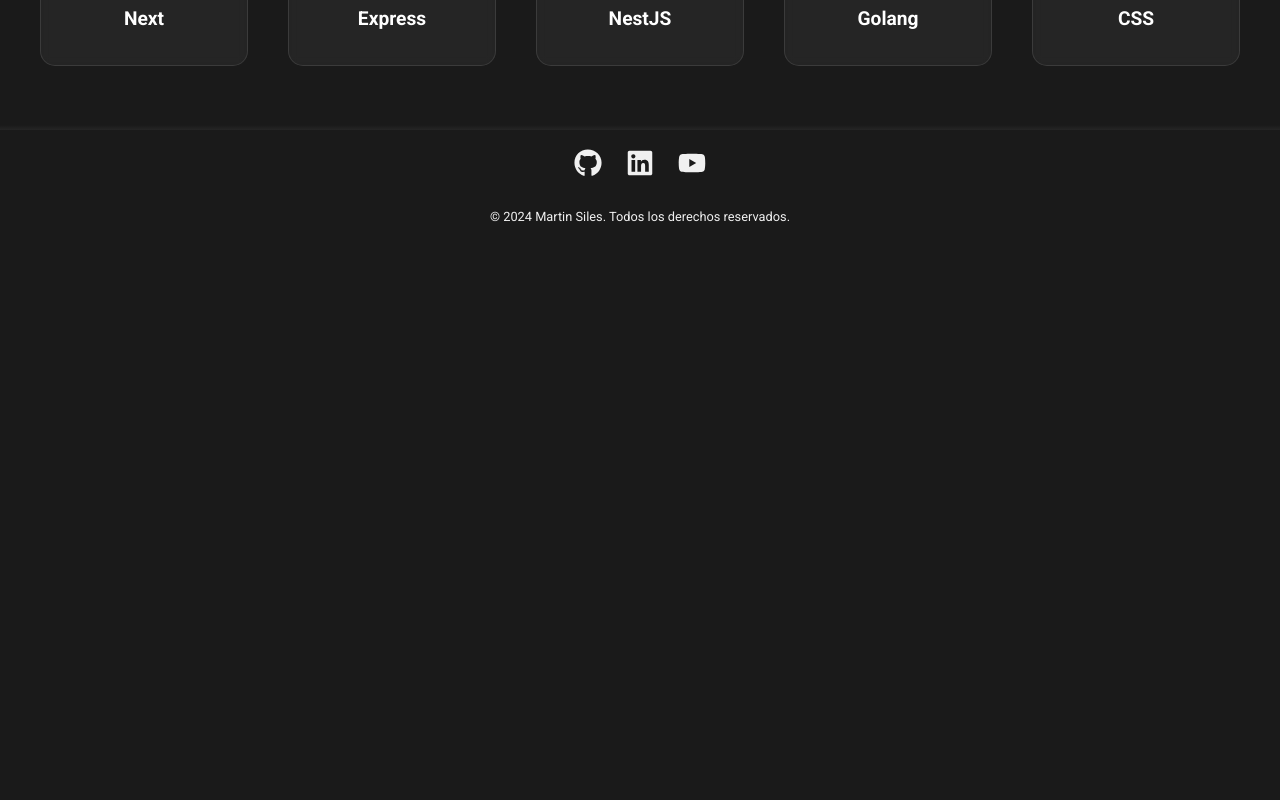
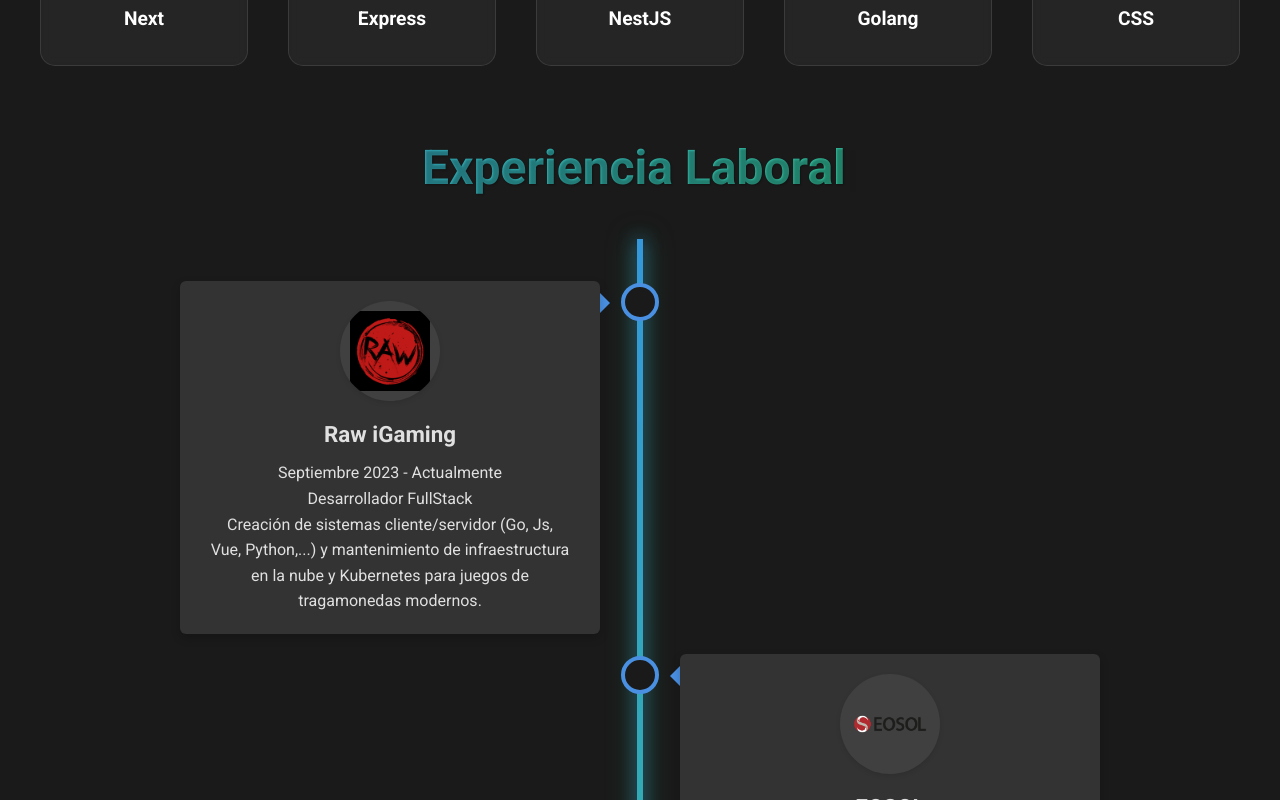
Before and after one commit to Martinsr99/Portfolio-React-Node, a React (Create React App) app in the folder frontend/: page / in a window 1280 px wide. Shown: the part 1600-2400 px from the top of the page. Before the commit the page ends 1843 px from the top, so only its background shows below. Built offline with nearby package versions, Linux system fonts and the light colour scheme.

Commit message:
integrate projects on home

```diff
--- a/frontend/src/App.js
+++ b/frontend/src/App.js
@@ -1,10 +1,9 @@
-import React, { useContext, useEffect } from 'react';
+import React, { useContext, useEffect, useRef } from 'react';
 import { BrowserRouter as Router, Route, Routes, useLocation } from 'react-router-dom';
 import { AppProvider, AppContext } from './AppContext';
 import Header from './components/Header';
 import Home from './components/Home';
 import About from './components/About';
-import Projects from './components/Projects';
 import Contact from './components/Contact';
 import Education from './components/Education';
 import Footer from './components/Footer';
@@ -22,6 +21,7 @@
 
 function AppContent() {
   const { isPending, darkMode } = useContext(AppContext);
+  const projectsRef = useRef(null);
 
   useEffect(() => {
     // Add a class to the body when language is changing
@@ -39,16 +39,19 @@
     }
   }, [isPending, darkMode]);
 
+  const scrollToProjects = () => {
+    projectsRef.current?.scrollIntoView({ behavior: 'smooth' });
+  };
+
   return (
     <Router>
       <div className={`App app-container ${darkMode ? 'dark-mode' : ''}`} style={{ display: 'flex', flexDirection: 'column', minHeight: '100vh' }}>
-        <Header />
+        <Header scrollToProjects={scrollToProjects} />
         <ScrollToTop />
         <main style={{ flex: 1, transition: 'opacity 0.3s ease-in-out', opacity: isPending ? 0.5 : 1 }}>
           <Routes>
-            <Route path="/" element={<Home />} />
+            <Route path="/" element={<Home projectsRef={projectsRef} />} />
             <Route path="/about" element={<About />} />
-            <Route path="/projects" element={<Projects />} />
             <Route path="/contact" element={<Contact />} />
             <Route path="/education" element={<Education />} />
           </Routes>
--- a/frontend/src/components/Header.js
+++ b/frontend/src/components/Header.js
@@ -67,7 +67,7 @@
           <ul>
             <li><Link to="/" onClick={toggleMenu}>{t.home}</Link></li>
             <li><Link to="/about" onClick={toggleMenu}>{t.about}</Link></li>
-            <li><Link to="/projects" onClick={toggleMenu}>{t.projects}</Link></li>
+            <li><Link to="/#projects" onClick={toggleMenu}>{t.projects}</Link></li>
             <li><Link to="/education" onClick={toggleMenu}>{t.education}</Link></li>
             <li><Link to="/contact" onClick={toggleMenu}>{t.contact}</Link></li>
           </ul>
--- a/frontend/src/components/Home.js
+++ b/frontend/src/components/Home.js
@@ -1,4 +1,5 @@
-import React, { useState, useContext, useRef } from 'react';
+import React, { useState, useContext, useRef, useEffect } from 'react';
+import { useLocation } from 'react-router-dom';
 import { motion, AnimatePresence } from 'framer-motion';
 import {
   FaReact, FaNodeJs, FaPython, FaJava, FaDatabase, FaAws, FaAngular, FaVuejs, FaFileDownload
@@ -13,6 +14,7 @@
 import '../styles/home.css';
 import '../styles/buttons.css';
 import { staticData } from '../data/staticData';
+import Projects from './Projects';
 
 const iconMap = {
   React: FaReact,
@@ -59,6 +61,14 @@
   const [hoveredSkill, setHoveredSkill] = useState(null);
   const { language, darkMode } = useContext(AppContext);
   const skillsRef = useRef(null);
+  const projectsRef = useRef(null);
+  const location = useLocation();
+
+  useEffect(() => {
+    if (location.hash === '#projects') {
+      projectsRef.current?.scrollIntoView({ behavior: 'smooth' });
+    }
+  }, [location]);
 
   const themeVariants = {
     hidden: { opacity: 0 },
@@ -157,6 +167,10 @@
             })}
           </div>
         </div>
+
+        <div id="projects" ref={projectsRef}>
+          <Projects />
+        </div>
       </motion.div>
     </div>
   );
--- a/frontend/src/styles/projects.css
+++ b/frontend/src/styles/projects.css
@@ -1,45 +1,13 @@
 /* Projects component styles */
-.projects-container {
-  display: flex;
-  flex-direction: column;
-  align-items: center;
-  min-height: 100vh;
-  width: 100%;
-  background: linear-gradient(135deg, #f0f4f8 0%, #d0e2f3 50%, #b0d0e8 100%);
-  color: #333333;
-  overflow-x: hidden;
-  position: relative;
-  transition: background 0.5s ease-in-out, color 0.5s ease-in-out;
-  padding: 4rem 2rem;
-}
-
-.background-animation {
-  position: fixed;
-  top: 0;
-  left: 0;
-  right: 0;
-  bottom: 0;
-  z-index: -1;
-  background: linear-gradient(45deg, #f3f3f3, #e6e6e6, #f0f0f0);
-  background-size: 400% 400%;
-  animation: gradientBG 15s ease infinite;
-}
-
-@keyframes gradientBG {
-  0% { background-position: 0% 50%; }
-  50% { background-position: 100% 50%; }
-  100% { background-position: 0% 50%; }
-}
-
 .section-title {
-  font-size: 3rem; /* Aumenta el tamaño */
+  font-size: 3rem;
   margin-bottom: 2rem;
   text-align: center;
   background: linear-gradient(135deg, #3498db, #2ecc71);
   -webkit-background-clip: text;
-  -webkit-text-fill-color: transparent; /* Efecto de texto degradado */
+  -webkit-text-fill-color: transparent;
   text-shadow: 2px 2px 4px rgba(0, 0, 0, 0.2);
-  animation: fadeInText 1s ease-in-out; /* Suaviza la entrada del texto */
+  animation: fadeInText 1s ease-in-out;
 }
 
 @keyframes fadeInText {
@@ -53,7 +21,6 @@
   }
 }
 
-
 /* Timeline styles */
 .timeline {
   position: relative;
@@ -66,14 +33,14 @@
   content: '';
   position: absolute;
   width: 6px;
-  background: linear-gradient(180deg, #3498db, #2ecc71); /* Degradado para la barra */
+  background: linear-gradient(180deg, #3498db, #2ecc71);
   top: 0;
   bottom: 0;
   left: 50%;
   margin-left: -3px;
-  animation: grow 2s ease-out forwards, pulse 1.5s infinite; /* Añadir animación de crecimiento y pulso */
+  animation: grow 2s ease-out forwards, pulse 1.5s infinite;
   transform-origin: top;
-  box-shadow: 0 0 15px rgba(0, 0, 0, 0.1); /* Sombra para profundidad */
+  box-shadow: 0 0 15px rgba(0, 0, 0, 0.1);
   z-index: 1;
 }
 
@@ -89,7 +56,6 @@
   }
 }
 
-
 .timeline-item {
   transition: transform 0.3s ease-in-out, box-shadow 0.3s ease-in-out;
   padding: 10px 40px;
@@ -104,7 +70,7 @@
 }
 
 .timeline-item:hover {
-  transform: scale(1.03) translateY(-10px); /* Efecto de hover para agrandar y levantar ligeramente */
+  transform: scale(1.03) translateY(-10px);
 }
 
 @keyframes fadeInSlide {
@@ -339,15 +305,6 @@
 }
 
 /* Dark mode styles */
-.dark-mode.projects-container {
-  background: rgb(26, 26, 26);
-  color: #e0e0e0;
-}
-
-.dark-mode .background-animation {
-  display: none;
-}
-
 .dark-mode .section-title {
   color: #f0f0f0;
   text-shadow: 1px 1px 2px rgba(0, 0, 0, 0.3);
@@ -444,10 +401,6 @@
 
 /* Responsive styles */
 @media screen and (max-width: 768px) {
-  .projects-container {
-    padding: 3rem 1rem;
-  }
-
   .section-title {
     font-size: 2rem;
   }
```
